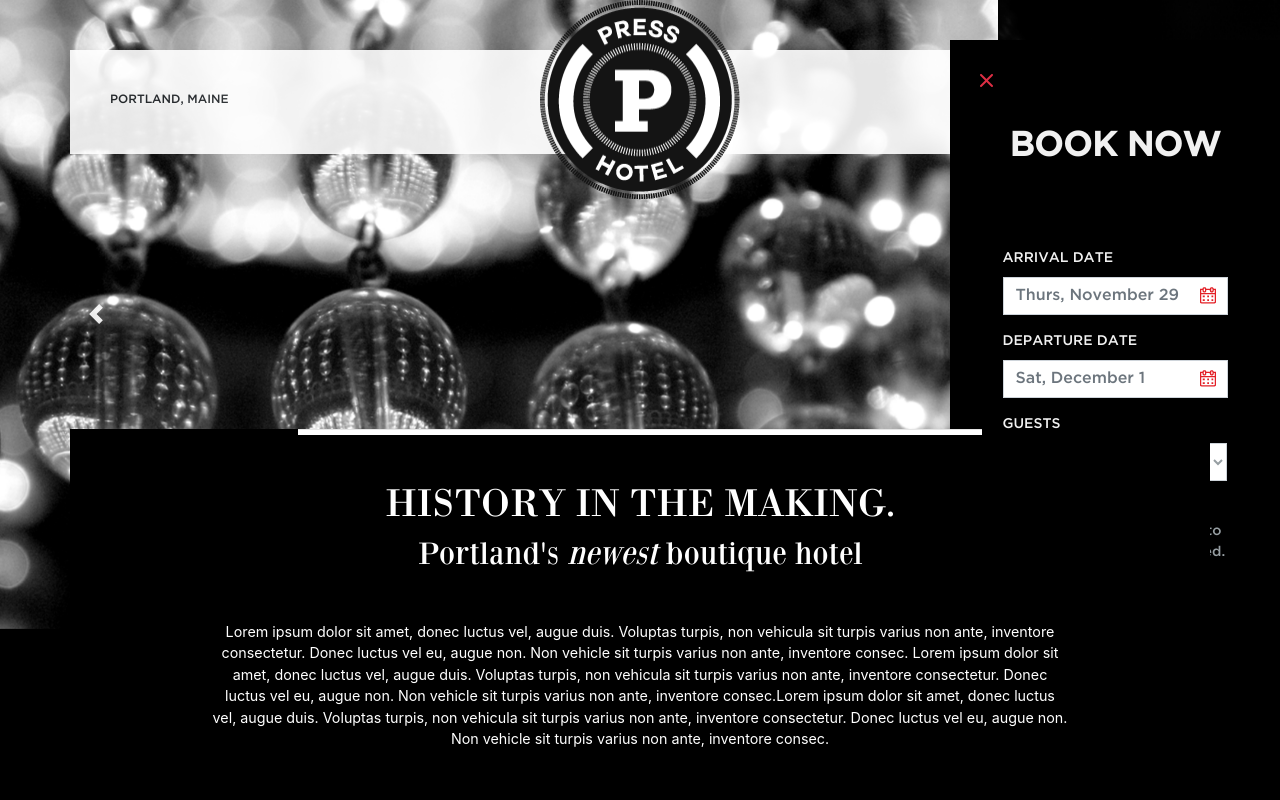
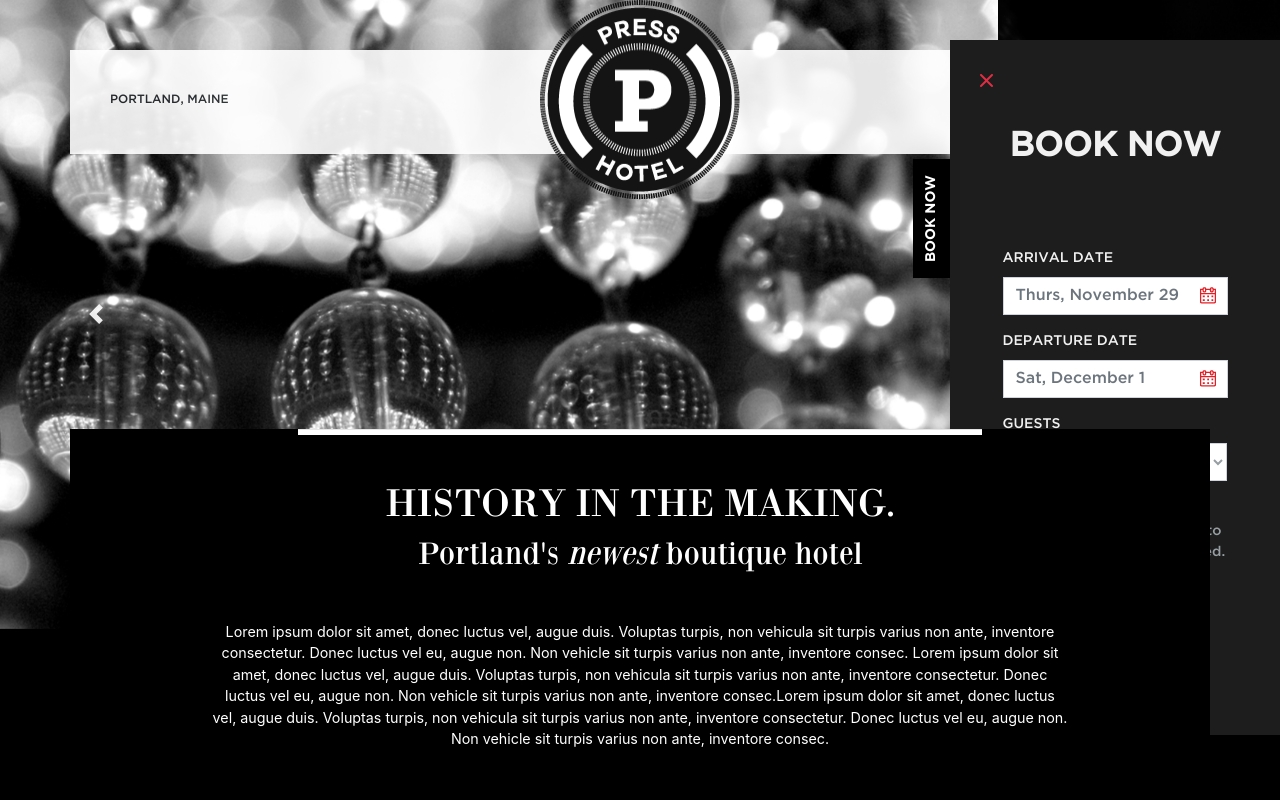
Before and after one commit to jcarlosj/FrontEnd-Developer-Test-Press-Hotel, a website: page src/index.html in a window 1280 px wide. Shown: the top 800 px of the page. Drawn offline with Linux system fonts and the light colour scheme; a web font is replaced by a local one.

Commit message:
Agrega pestaña de despliegue al formulario 'Book now'

```diff
--- a/src/index.html
+++ b/src/index.html
@@ -12,6 +12,7 @@
   </head>
   <body>
     <div id="book-now">
+      <div id="tap-book-now">book now</div>
       <div id="btn-x" class="btn-close-book-now">
         <img src="assets/images/book-now/close.svg" alt="">
       </div>
--- a/src/scss/_book-now.scss
+++ b/src/scss/_book-now.scss
@@ -1,6 +1,6 @@
 // book-now.scss
 #book-now {
-    background-color: black;
+    background-color: #1D1D1D;
     //border: 1px solid orange;
     color: #F1F1F1;
     font-family: 'Gotham Medium';
@@ -13,6 +13,24 @@
     width: 330px;
     z-index: 5;
 
+    #tap-book-now {
+        background-color: black;
+        position: fixed;
+        top: 200px;
+        right: 289px;
+        //border: 1px solid orange;
+        color: white;
+        font-family: 'Gotham Bold';
+        font-size: 14px;
+        height: auto;
+        padding: 8px 16px;
+        text-transform: uppercase;
+        transform: rotate(-90deg);
+            -webkit-transform: rotate(-90deg);
+            -moz-transform: rotate(-90deg);
+            -ms-transform: rotate(-90deg);
+            -o-transform: rotate(-90deg);
+    }
 
     .btn-close-book-now {
         margin: 30px 0 0 30px;
```
Also changed, not shown: src/css/style.css.
